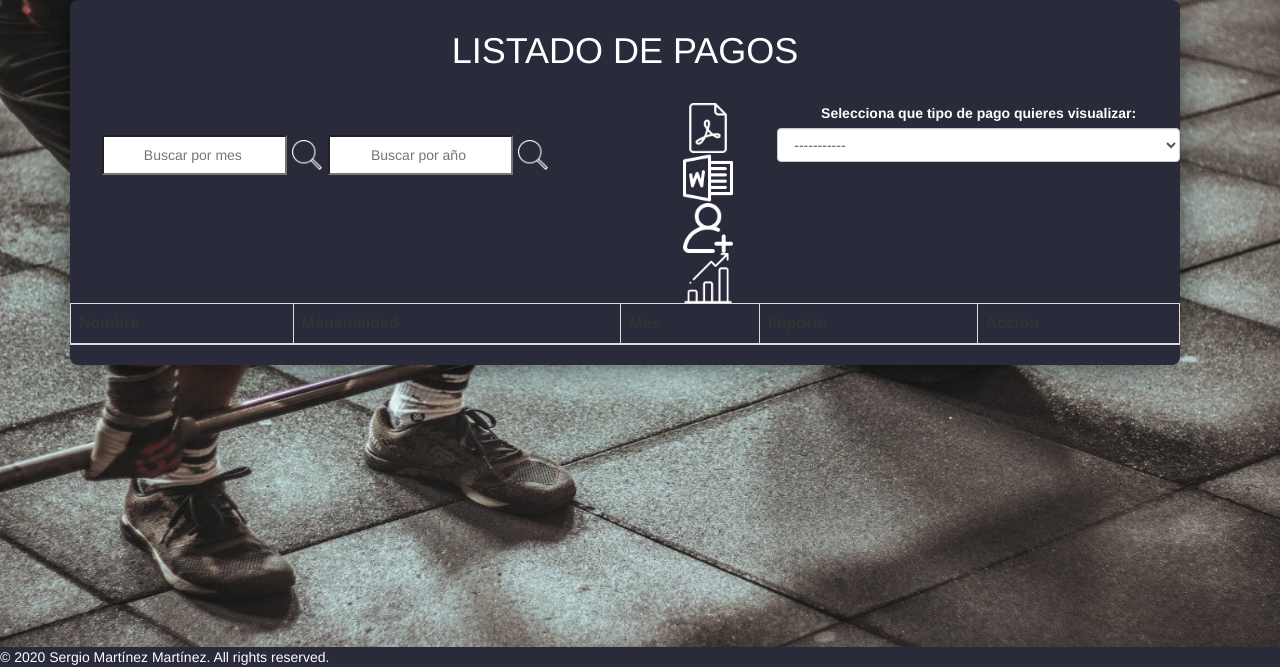
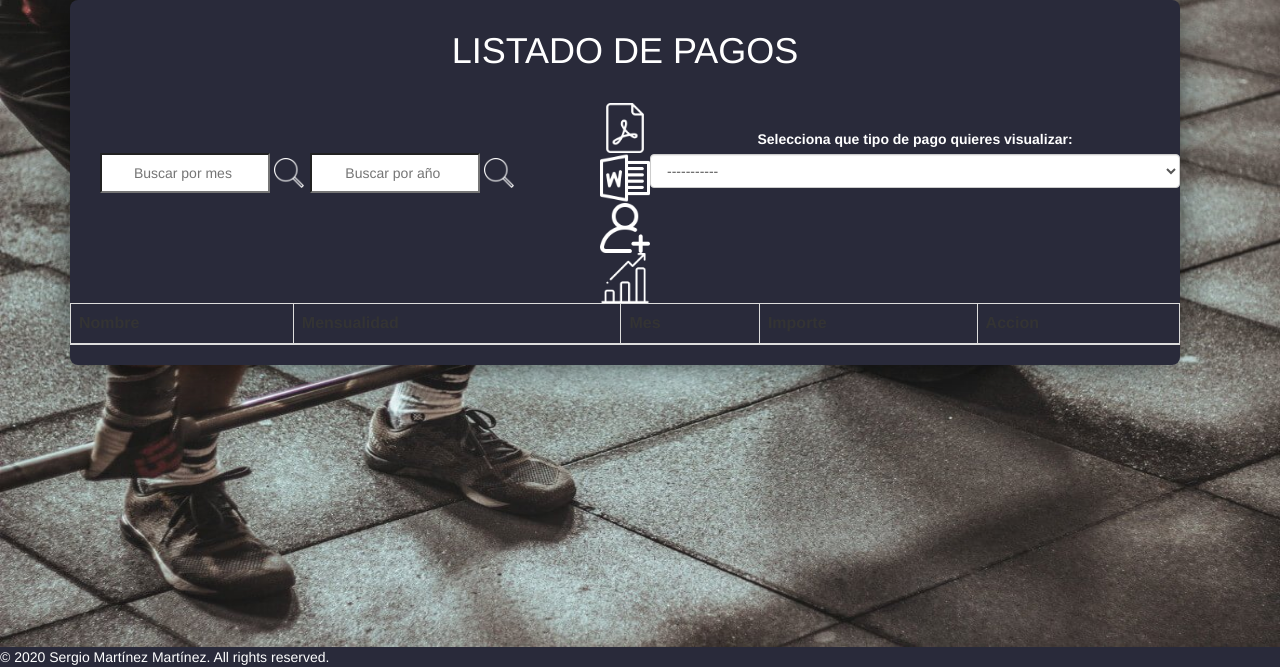
Before and after one commit to Sergio2697sm/GymArtBoostrap, a PHP site: page /pagos/verPagos.php in a window 1280 px wide. Shown: the part 133-800 px from the top of the page. Run offline with PHP 8.4, Linux system fonts and the light colour scheme; lists and menus that the app fills with data are empty; some libraries are stand-ins or nearby versions.

Commit message:
mejorado

```diff
--- a/estilos/estilos.css
+++ b/estilos/estilos.css
@@ -362,7 +362,7 @@ section {
    box-sizing: border-box;
    display: grid;
    grid-template-areas: "Titulo     Titulo        Titulo" "buscador   menuOpciones   selectPagos" "divTable   divTable     divTable";
-   /* grid-template-columns: 40% 50% auto; */
+   grid-template-columns: 1fr auto 1fr;
 }
 
 .tablasPagos h1 {
@@ -374,15 +374,21 @@ section {
 .tablasPagos .buscador {
    grid-area: buscador;
    width: 95%;
+   padding-top: 5%;
+
 }
 
 .tablasPagos .descargas {
    grid-area: menuOpciones;
+   width: 100%;
+   /* padding-top: 3%; */
 }
 
 .tablasPagos .selectPagos {
    grid-area: selectPagos;
    width: 100%;
+   padding-top: 5%;
+
 }
 
 .table {
--- a/pagos/menuOpciones.php
+++ b/pagos/menuOpciones.php
@@ -1,4 +1,4 @@
-<div class="descargas d-flex justify-content-center">
+<div class="descargas d-flex justify-content-center align-items-center">
     <div id="descargaPdf">
         <abbr title="Descargar Lista en PDF"><a href="generarPDFpagos.php"><img src="../imagenes/descargaDoc.png"></a></abbr>
     </div>
--- a/pagos/verPagos.php
+++ b/pagos/verPagos.php
@@ -26,11 +26,9 @@ include '../BBDD/conexionBBDD.php';
                 <div class="row justify-content-center h-100">
                     <div class="tablaGeneral col-xs-12 col-sm-12 col-lg-12 align-self-center text-center w-100">
                         <div class="tablasPagos">
-                            <h1 class="">LISTADO DE PAGOS</h1>
+                            <h1 class="text-center">LISTADO DE PAGOS</h1>
 
-                            <?php
-                            include 'menuOpciones.php';
-                            ?>
+
 
                                 <div class="buscador">
                                     <form action="buscador.php" method="POST">
@@ -46,7 +44,11 @@ include '../BBDD/conexionBBDD.php';
                                         </div>
                                 </div>
 
-                            <div class="selectPagos d-flex justify-content-center align-items-center">
+                                <?php
+                                include 'menuOpciones.php';
+                                ?>
+
+                                <div class="selectPagos d-flex justify-content-center">
                                     <form action="" method="post">
                                         <label>Selecciona que tipo de pago quieres visualizar:</label>
                                         <select class="form-control" onchange="enviar()" name="tiposDePagos" id="eSelPagos">
@@ -56,6 +58,7 @@ include '../BBDD/conexionBBDD.php';
                                         </select>
                                     </form>
                                 </div>
+
                             <table class="table text-center table-striped table-bordered h-100">
                                 <thead>
                                     <tr>
```
Lines whose indentation alone changed are shown as unchanged.
